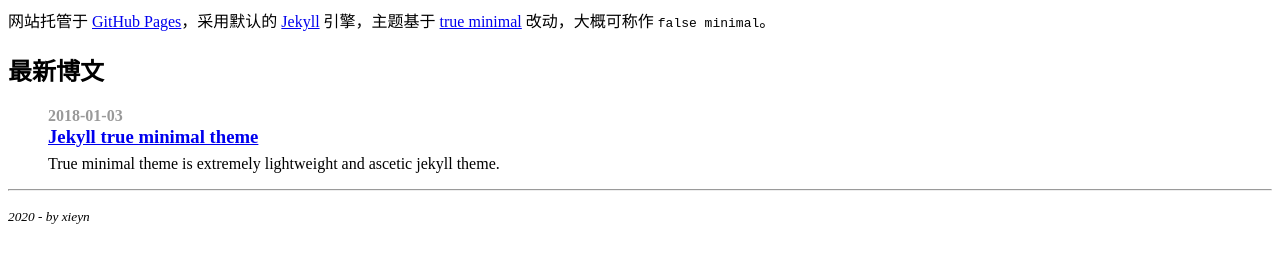
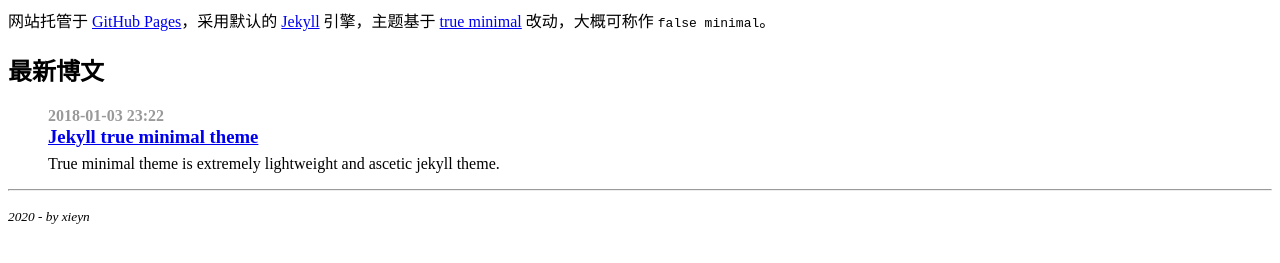
Before and after one commit to xienotes/xienotes.github.io, a Jekyll site: the page built from index.html, in a window 1280 px wide. Shown: the part 301-564 px from the top of the page. Built offline with Jekyll 4.4.1, drawn with Linux system fonts in a browser that asks for light colours; the list of posts is cut into pages by our own code.

Commit message:
update post show in homepage

```diff
--- a/index.html
+++ b/index.html
@@ -11,7 +11,7 @@ layout: default
   <ul class="post list-unstyled">
       {% for post in site.posts limit: site.front_page_post %}
 
-        <span class="post-date" style="color:rgb(153, 153, 153); font-weight: bold;">{{ post.date|date: "%Y-%m-%d" }}</span>
+        <span class="post-date" style="color:rgb(153, 153, 153); font-weight: bold;">{{ post.date|date: "%Y-%m-%d %H:%M" }}</span>
         <h3 style="margin-top: 1px; margin-bottom:5px;">
           <a href='{{ site.baseurl }}{{ post.url }}' title='{{ post.title }}'>
             {{ post.title }}
```
